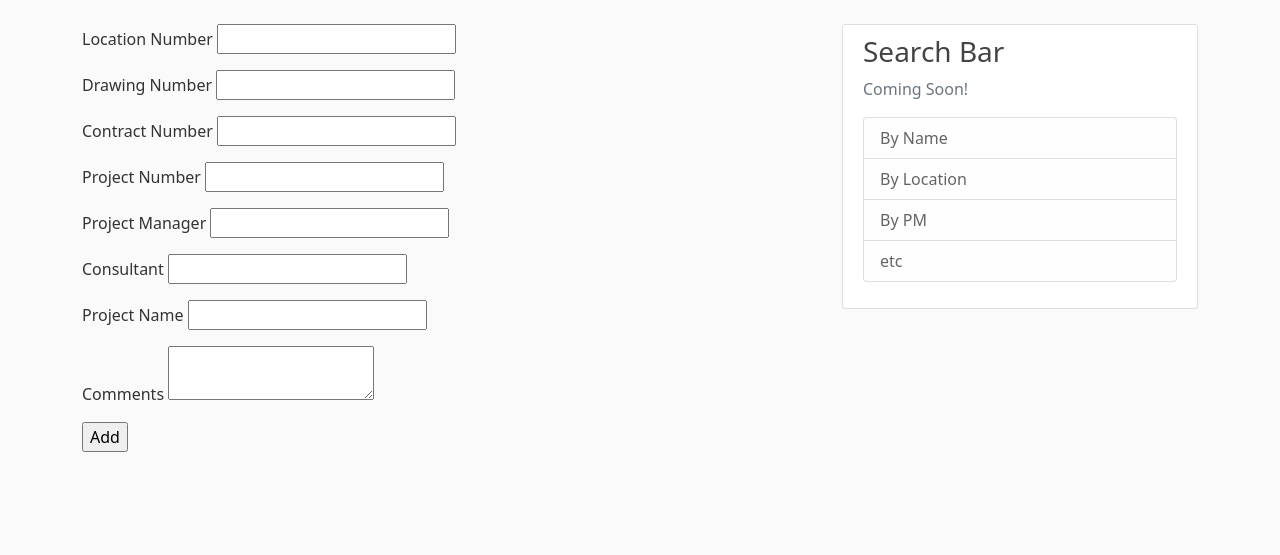
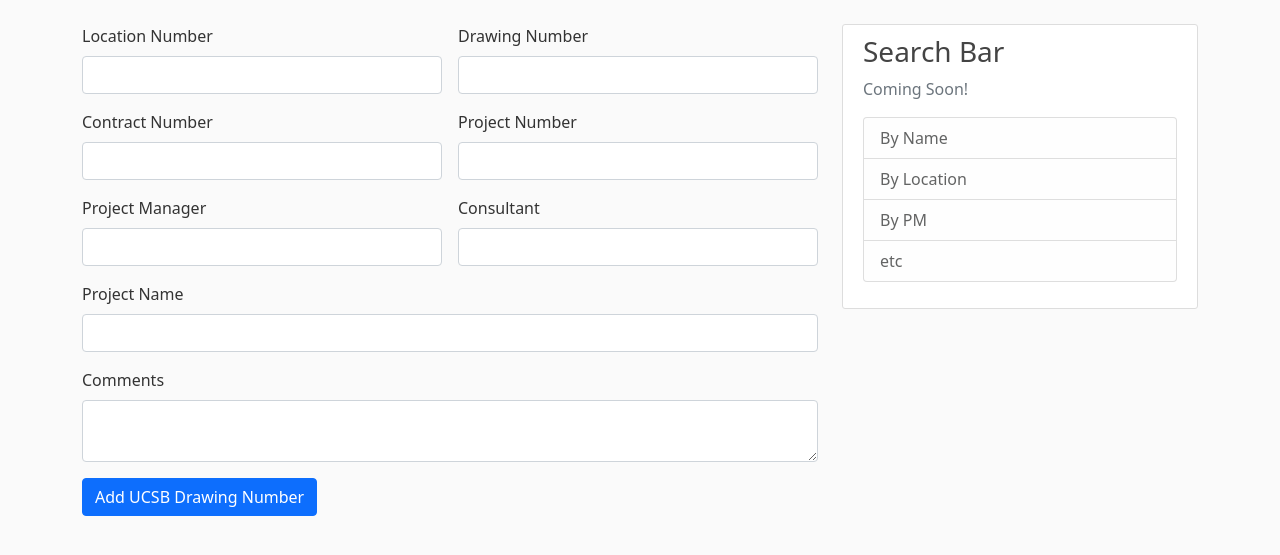
Before and after one commit to pdbartsch/assign_draw_num, a Flask app: page /create/ in a window 1280 px wide. Shown: the part 56-611 px from the top of the page. Run offline with Flask 2, Linux system fonts and the light colour scheme; a user stored in the database is signed in.

Commit message:
wtforms now styled with bootstrap

```diff
--- a/flaskdraw/forms.py
+++ b/flaskdraw/forms.py
@@ -1,10 +1,27 @@
 from flask_wtf import FlaskForm
-from wtforms import (StringField, TextAreaField, IntegerField, PasswordField, DateField, BooleanField, SubmitField, FileField)
-from wtforms.validators import InputRequired, Length, DataRequired, Email, EqualTo, ValidationError
+from wtforms import (
+    StringField,
+    TextAreaField,
+    IntegerField,
+    PasswordField,
+    DateField,
+    BooleanField,
+    SubmitField,
+    FileField,
+)
+from wtforms.validators import (
+    InputRequired,
+    Length,
+    DataRequired,
+    Email,
+    EqualTo,
+    ValidationError,
+)
 from datetime import datetime
 
 from flask_login import current_user
 from flaskdraw.models import User
+
 
 class RegistrationForm(FlaskForm):
     username = StringField(
@@ -35,6 +52,7 @@ class RegistrationForm(FlaskForm):
         # if user exists
         if user:
             raise ValidationError("That email is taken. Please choose a different one.")
+
 
 class LoginForm(FlaskForm):
     email = StringField("Email", validators=[DataRequired(), Email()])
@@ -70,21 +88,34 @@ class UpdateAccountForm(FlaskForm):
                 )
 
 
+class ProjectForm(FlaskForm):
+    locnum = IntegerField("Location Number", validators=[InputRequired()])
+    drawnum = IntegerField("Drawing Number", validators=[InputRequired()])
+    contractnum = StringField("Contract Number", validators=[Length(max=50)])
+    projectnum = StringField("Project Number", validators=[Length(max=10)])
+    projectmngr = StringField(
+        "Project Manager", validators=[InputRequired(), Length(min=3, max=100)]
+    )
+    mainconsult = StringField(
+        "Consultant", validators=[InputRequired(), Length(min=3, max=100)]
+    )
+    title = StringField(
+        "Project Name", validators=[InputRequired(), Length(min=10, max=100)]
+    )
+    comments = TextAreaField("Comments", validators=[Length(max=200)])
+    daterecorded = DateField(
+        "Date of Record",
+        format="%d.%m.%Y",
+        default=datetime.today(),
+        validators=[DataRequired()],
+    )
 
-class ProjectForm(FlaskForm):
-    locnum = IntegerField('Location Number', validators=[InputRequired()])
-    drawnum = IntegerField('Drawing Number', validators=[InputRequired()])
-    contractnum = StringField('Contract Number', validators=[Length(max=50)])
-    projectnum = StringField('Project Number', validators=[Length(max=10)])
-    projectmngr = StringField('Project Manager', validators=[InputRequired(), Length(min=3, max=100)])
-    mainconsult = StringField('Consultant', validators=[InputRequired(), Length(min=3, max=100)])
-    title = StringField('Project Name', validators=[InputRequired(), Length(min=10, max=100)])
-    comments = TextAreaField('Comments', validators=[Length(max=200)])
-    daterecorded = DateField('Date of Record', format='%d.%m.%Y', default=datetime.today(), validators=[DataRequired()])
 
 class LocationForm(FlaskForm):
-    locnum = IntegerField('Location Number', validators=[InputRequired()])
-    locdescrip = StringField('Location Name', validators=[InputRequired(), Length(min=8, max=100)])
+    locnum = IntegerField("Location Number", validators=[InputRequired()])
+    locdescrip = StringField(
+        "Location Name", validators=[InputRequired(), Length(min=8, max=100)]
+    )
 
 
 # # in form field specific custom validator:
--- a/flaskdraw/routes.py
+++ b/flaskdraw/routes.py
@@ -2,9 +2,16 @@ import os
 import secrets
 from flask import render_template, url_for, flash, redirect, request, abort
 from flaskdraw import app, db, bcrypt
-from flaskdraw.forms import LocationForm, ProjectForm, LoginForm, RegistrationForm, UpdateAccountForm
+from flaskdraw.forms import (
+    LocationForm,
+    ProjectForm,
+    LoginForm,
+    RegistrationForm,
+    UpdateAccountForm,
+)
 from flaskdraw.models import Drawfile, Drawloc, User
 from flask_login import login_user, current_user, logout_user, login_required
+
 
 @app.route("/register", methods=["GET", "POST"])
 @login_required  # login required for this page
@@ -42,6 +49,7 @@ def login():
             flash("Login unsuccessful. Please check email and password.", "danger")
     return render_template("login.html", title="Login", form=form)
 
+
 @app.route("/account", methods=["GET", "POST"])
 # @login_required  # login required for this page
 def account():
@@ -57,10 +65,7 @@ def account():
         form.username.data = current_user.username
         form.email.data = current_user.email
 
-    return render_template(
-        "account.html", title="Account", form=form
-    )
-
+    return render_template("account.html", title="Account", form=form)
 
 
 @app.route("/logout")
@@ -71,12 +76,18 @@ def logout():
 
 @app.route("/")
 def index():
-    lnum = request.args.get('lnum')
+    lnum = request.args.get("lnum")
 
     if lnum:
-        drawings = Drawfile.query.order_by(Drawfile.locnum.asc(), Drawfile.drawnum.asc()).filter(Drawfile.locnum == lnum).all()
+        drawings = (
+            Drawfile.query.order_by(Drawfile.locnum.asc(), Drawfile.drawnum.asc())
+            .filter(Drawfile.locnum == lnum)
+            .all()
+        )
     else:
-        drawings = Drawfile.query.order_by(Drawfile.locnum.asc(), Drawfile.drawnum.asc()).all()
+        drawings = Drawfile.query.order_by(
+            Drawfile.locnum.asc(), Drawfile.drawnum.asc()
+        ).all()
     return render_template("index.html", drawings=drawings, title="Home Page")
 
 
@@ -101,7 +112,14 @@ def create():
         comments = form.comments.data
 
         project = Drawfile(
-            locnum=locnum, drawnum=drawnum, contractnum=contractnum, projectnum=projectnum, projectmngr=projectmngr, mainconsult=mainconsult, title=title, comments=comments
+            locnum=locnum,
+            drawnum=drawnum,
+            contractnum=contractnum,
+            projectnum=projectnum,
+            projectmngr=projectmngr,
+            mainconsult=mainconsult,
+            title=title,
+            comments=comments,
         )
         db.session.add(project)
         db.session.commit()
@@ -152,20 +170,19 @@ def delete(project_id):
     return redirect(url_for("index"))
 
 
-
 @app.route("/add_loc/", methods=("GET", "POST"))
 @login_required  # login required for this page
 def add_loc():
     form = LocationForm()
     if request.method == "POST":
         locnum = int(form.locnum.data)
-        locdescrip = (form.locdescrip.data)
+        locdescrip = form.locdescrip.data
 
         location = Drawloc(locnum=locnum, locdescrip=locdescrip)
         db.session.add(location)
         db.session.commit()
 
-        return redirect(url_for("index"))
+        return redirect(url_for("locations"))
 
     return render_template("addloc.html", form=form)
 
@@ -174,4 +191,6 @@ def add_loc():
 def locations():
     # drawings = Drawfile.query.all()
     location_list = Drawloc.query.order_by(Drawloc.locnum.asc()).all()
-    return render_template("locations.html", location_list=location_list, title="Location Categories")
+    return render_template(
+        "locations.html", location_list=location_list, title="Location Categories"
+    )
--- a/flaskdraw/templates/create.html
+++ b/flaskdraw/templates/create.html
@@ -1,10 +1,11 @@
-{% extends 'base.html' %}
+{% extends 'base.html' %} {% block content %}
 
-{% block content %}
-    <form method="post">
+<form method="post" class="row g-3">
     {{ form.csrf_token }}
 
-        <p>{{ form.locnum.label }} {{ form.locnum() }}</p>
+    <div class="col-md-6">
+        <label class="form-label">{{ form.locnum.label }}</label>
+        {{ form.locnum(class_="form-control") }}
         {% if form.locnum.errors %}
         <ul class="errors">
         {% for error in form.locnum.errors %}
@@ -12,8 +13,10 @@
         {% endfor %}
         </ul>
         {% endif %}
-
-        <p>{{ form.drawnum.label }} {{ form.drawnum() }}</p>
+    </div>
+    <div class="col-md-6">
+        <label class="form-label">{{ form.drawnum.label }}</label>
+        {{ form.drawnum(class_="form-control") }}
         {% if form.drawnum.errors %}
         <ul class="errors">
         {% for error in form.drawnum.errors %}
@@ -21,8 +24,11 @@
         {% endfor %}
         </ul>
         {% endif %}
+    </div>
 
-        <p>{{ form.contractnum.label }} {{ form.contractnum() }}</p>
+    <div class="col-md-6">
+        <label class="form-label">{{ form.contractnum.label }}</label>
+        {{ form.contractnum(class_="form-control") }}
         {% if form.contractnum.errors %}
         <ul class="errors">
         {% for error in form.contractnum.errors %}
@@ -30,8 +36,10 @@
         {% endfor %}
         </ul>
         {% endif %}
-
-        <p>{{ form.projectnum.label }} {{ form.projectnum() }}</p>
+    </div>
+    <div class="col-md-6">
+        <label class="form-label">{{ form.projectnum.label }}</label>
+        {{ form.projectnum(class_="form-control") }}
         {% if form.projectnum.errors %}
         <ul class="errors">
         {% for error in form.projectnum.errors %}
@@ -39,8 +47,11 @@
         {% endfor %}
         </ul>
         {% endif %}
+    </div>
 
-        <p>{{ form.projectmngr.label }} {{ form.projectmngr() }}</p>
+    <div class="col-md-6">
+        <label class="form-label">{{ form.projectmngr.label }}</label>
+        {{ form.projectmngr(class_="form-control") }}
         {% if form.projectmngr.errors %}
         <ul class="errors">
         {% for error in form.projectmngr.errors %}
@@ -48,8 +59,10 @@
         {% endfor %}
         </ul>
         {% endif %}
-
-        <p>{{ form.mainconsult.label }} {{ form.mainconsult() }}</p>
+    </div>
+    <div class="col-md-6">
+        <label class="form-label">{{ form.mainconsult.label }}</label>
+        {{ form.mainconsult(class_="form-control") }}
         {% if form.mainconsult.errors %}
         <ul class="errors">
         {% for error in form.mainconsult.errors %}
@@ -57,8 +70,11 @@
         {% endfor %}
         </ul>
         {% endif %}
+    </div>
 
-        <p>{{ form.title.label }} {{ form.title() }}</p>
+    <div class="col-12">
+        <label class="form-label">{{ form.title.label }}</label>
+        {{ form.title(class_="form-control") }}
         {% if form.title.errors %}
         <ul class="errors">
         {% for error in form.title.errors %}
@@ -66,8 +82,10 @@
         {% endfor %}
         </ul>
         {% endif %}
-
-        <p>{{ form.comments.label }} {{ form.comments() }}</p>
+    </div>
+    <div class="col-12">
+        <label class="form-label">{{ form.comments.label }}</label>
+        {{ form.comments(class_="form-control") }}
         {% if form.comments.errors %}
         <ul class="errors">
         {% for error in form.comments.errors %}
@@ -75,10 +93,11 @@
         {% endfor %}
         </ul>
         {% endif %}
+    </div>
 
+    <div class="col-12">
+        <button type="submit" class="btn btn-primary">Add UCSB Drawing Number</button>
+    </div>
 
-        <p>
-            <input type="submit" value="Add" />
-        </p>
   </form>
-{% endblock  content%}
+  {% endblock content%}
```
Also changed, not shown: flaskdraw/templates/addloc.html (+17 -13 lines), notes.md (+6 -0 lines), flaskdraw/database.db. Lines whose indentation alone changed are shown as unchanged.
